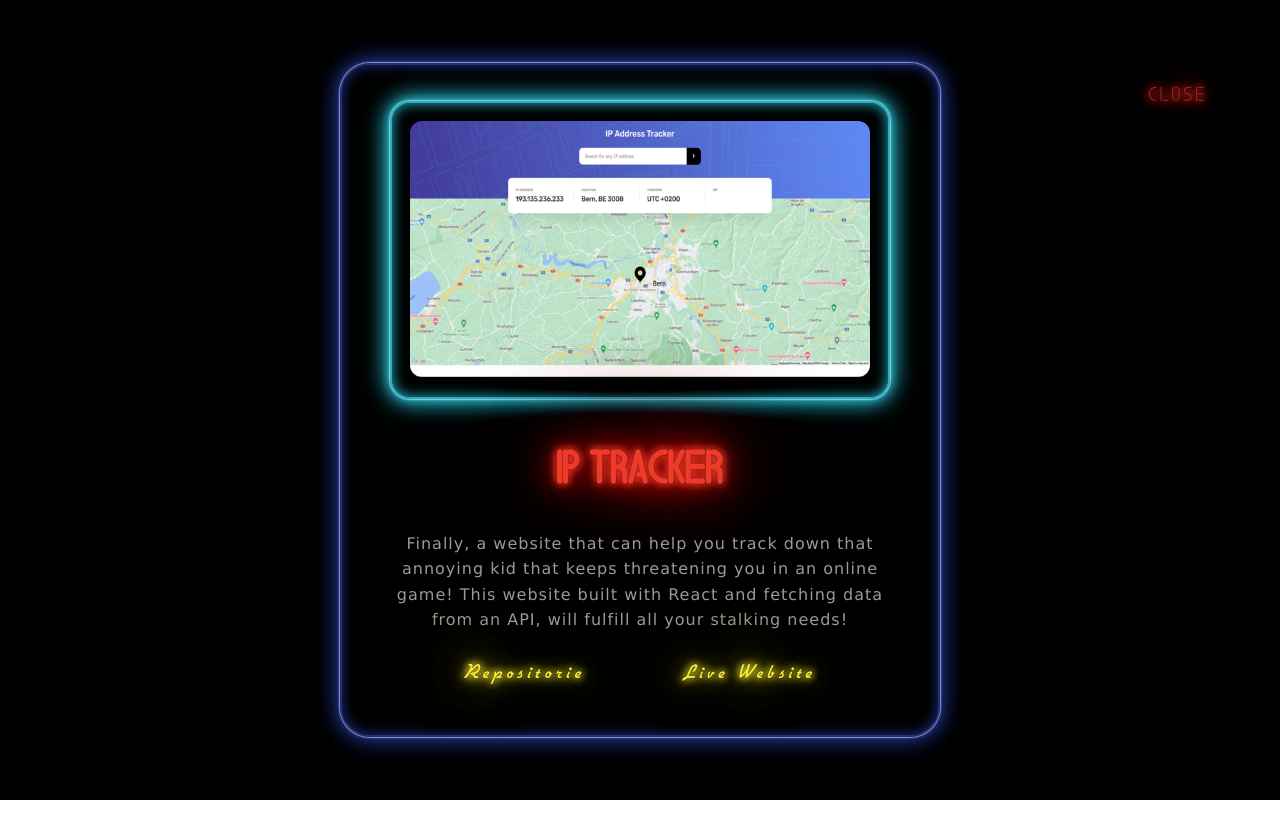
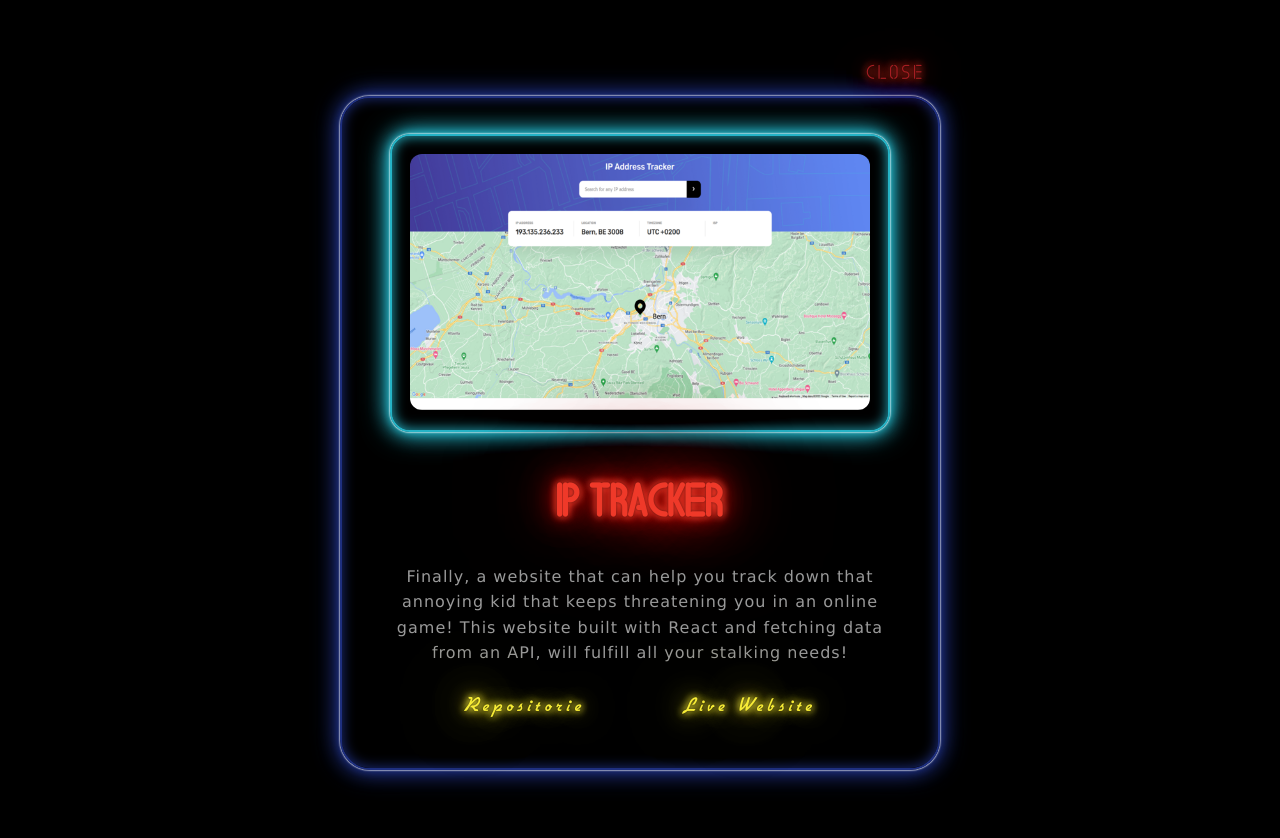
Before and after one commit to DonUggioni/my-portfolio, a React (Create React App) app: page /portfolio in a window 1280 px wide. Both pictures are taken after a click on the button "More info". Shown: the top 838 px of the page. Before the commit the page ends 800 px from the top, so only its background shows below. Built offline with nearby package versions, Linux system fonts and the light colour scheme.

Commit message:
Adjustsments to components styles

```diff
--- a/src/components/footer/Footer.module.scss
+++ b/src/components/footer/Footer.module.scss
@@ -18,6 +18,7 @@
 
   &_image {
     width: 100%;
+    padding: 1.2rem 0;
   }
 
   .socials_container {
--- a/src/components/modal/Modal.js
+++ b/src/components/modal/Modal.js
@@ -6,13 +6,13 @@ import classes from './Modal.module.scss';
 function Modal(props) {
   return (
     <div className={classes.modal}>
-      <button
-        onClick={props.onCloseModal}
-        className={classes['modal_close-btn']}
-      >
-        Close
-      </button>
       <div className={classes['modal_inner-wrapper']}>
+        <button
+          onClick={props.onCloseModal}
+          className={classes['modal_close-btn']}
+        >
+          Close
+        </button>
         <div className={classes['modal_image-container']}>
           <img
             className={classes.modal_img}
--- a/src/components/modal/Modal.module.scss
+++ b/src/components/modal/Modal.module.scss
@@ -6,18 +6,19 @@
   top: 0;
   left: 0;
   width: 100%;
-  height: 100vh;
+  // height: 100vh;
   background-color: rgba(0, 0, 0, 8);
   display: flex;
   align-items: center;
   justify-content: center;
+  padding: 9.6rem;
 
   z-index: 5;
 
   &_close-btn {
     position: absolute;
-    top: 7.2rem;
-    right: 7.2rem;
+    top: -4.8rem;
+    right: 1.2rem;
     border: none;
     cursor: pointer;
     background-color: transparent;
@@ -37,6 +38,7 @@
       0 0 2.8rem variables.$neon-dark-blue,
       inset 0 0 1.3rem variables.$neon-dark-blue;
     border-radius: 3rem;
+    position: relative;
   }
 
   &_image-container {
--- a/src/data/Data.js
+++ b/src/data/Data.js
@@ -52,7 +52,7 @@ export const Data = [
     image: tipCalculatorImg,
     title: 'Tip Calculator',
     description:
-      'The check comes in, they ask you to do the math and split the bill.. but nobody knows you suck at math! Good thing you have this great app ready at your fingertips! Built entirely with HTML5, SASS and vanilla JavaScript, it will solve all your restaurant bill splitting problems!',
+      'The check comes in, they ask you to do the math and split the bill.. but nobody knows you suck at math! Good thing you have this great app ready at your fingertips! Built entirely with HTML5, CSS3 and vanilla JavaScript, it will solve all your restaurant bill splitting problems!',
     githubLink: 'https://github.com/DonUggioni/tip-calculator-app-main',
     liveWebsite: 'https://tip-calculator-by-renan.netlify.app',
   },
--- a/src/pages/about/About.module.scss
+++ b/src/pages/about/About.module.scss
@@ -68,8 +68,8 @@
 
       p {
         font-size: variables.$text-l;
-        color: variables.$neon-yellow-shade;
-        font-family: variables.$ff-flott;
+        color: variables.$grey-900;
+        font-family: variables.$ff-lucida;
         letter-spacing: 0.2rem;
         line-height: 1.5;
       }
--- a/src/pages/portfolio/Portfolio.scss
+++ b/src/pages/portfolio/Portfolio.scss
@@ -2,7 +2,7 @@
 @import '../../sass/mixins';
 
 .portfolio_wrapper {
-  height: calc(100vh - 9rem);
+  // height: calc(100vh - 9rem);
   display: flex;
   align-items: center;
   justify-content: center;
@@ -11,6 +11,7 @@
 
 .swiper {
   width: 100%;
+  padding-bottom: 10rem;
 }
 
 .swiper-wrapper {
--- a/src/sass/_variables.scss
+++ b/src/sass/_variables.scss
@@ -4,7 +4,7 @@ $h2-l: 10.2rem;
 $h3-l: 6.75rem;
 $h4-l: 4.5rem;
 $h5-l: 3rem;
-$text-l: 1.8rem;
+$text-l: 1.6rem;
 
 // Font family
 $ff-flott: Flott, 'Sans-seriff';
```
